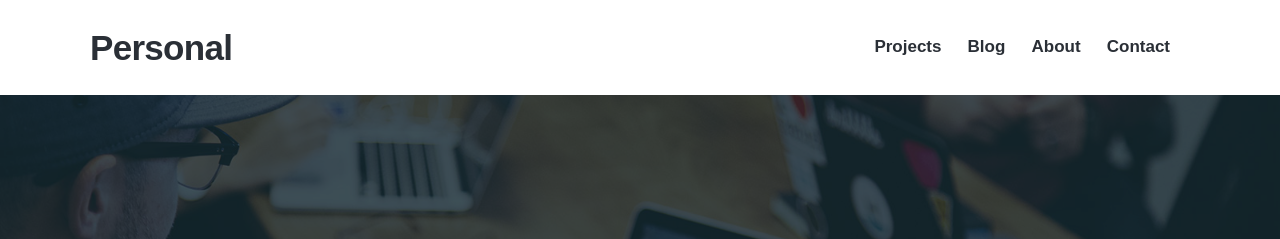
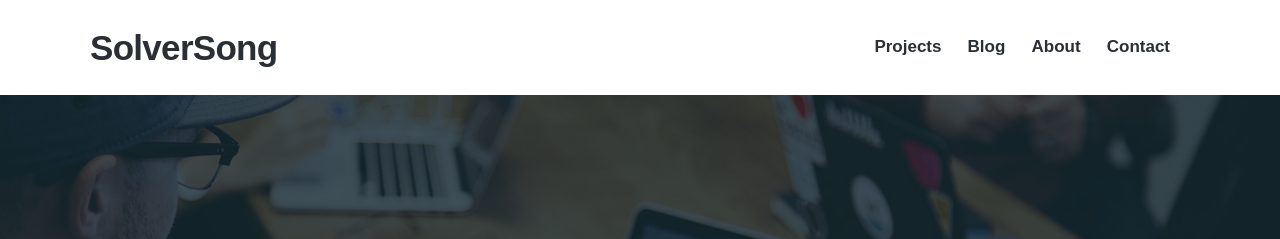
Before and after one commit to solversong/solversong.github.io, a Jekyll site: the page built from _pages/thanks.md, in a window 1280 px wide and 900 px high. Shown: the top 239 px of the window. Built offline with Jekyll 4.4.1, drawn with Linux system fonts in a browser that asks for light colours; nearby versions of some CDN libraries; some web fonts are replaced; some of the changed text lies outside the part shown.

Commit message:
[update]settings1

```diff
--- a/_data/settings.yml
+++ b/_data/settings.yml
@@ -1,5 +1,5 @@
 basic_settings:
-  site_title: Personal
+  site_title: SolverSong
   favicon_image: /images/favicon.png
 
 header_settings:
@@ -9,11 +9,11 @@ header_settings:
 menu_settings:
   menu_items:
     - title: 'Projects'
-      url: '/'
+      url: '/project'
     - title: 'Blog'
       url: '/blog/'
     - title: 'About'
-      url: '/about'
+      url: '/'
     - title: 'Contact'
       url: '/contact'
 
```
Also changed, not shown: 1 other file.
